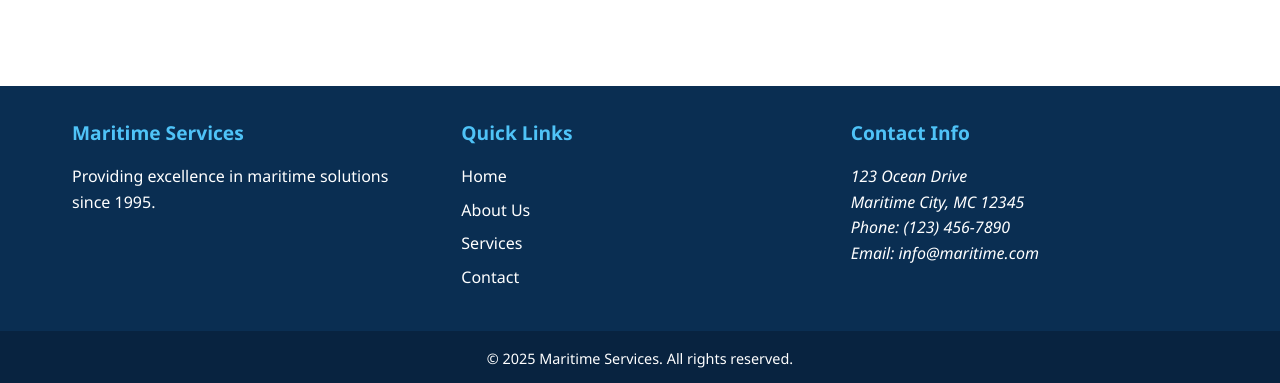
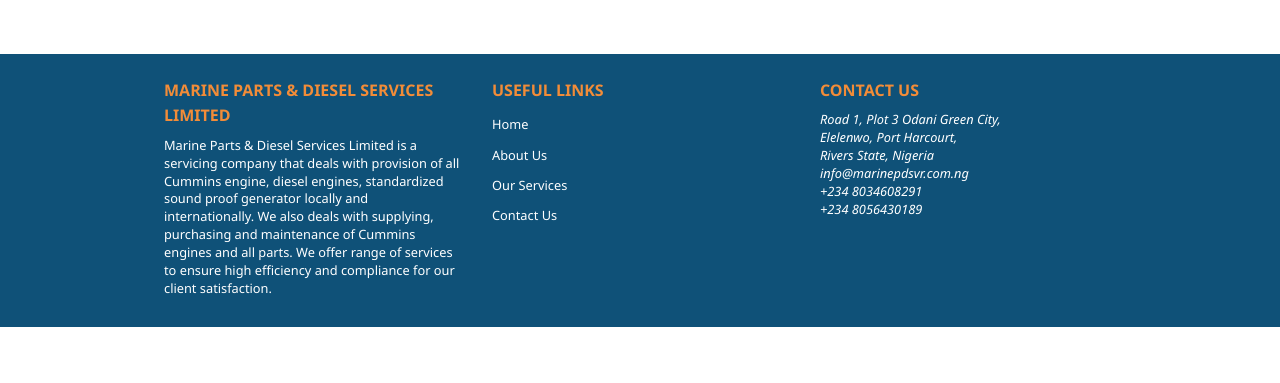
Before and after one commit to jgina/Marinetime-web, a React (Create React App) app in the folder marinecompany-web/: page /services in a window 1280 px wide. Shown: the part 2642-3025 px from the top of the page. After the commit the page ends 2969 px from the top, so only its background shows below. Built offline with nearby package versions, Linux system fonts and the light colour scheme.

Commit message:
updated footer

```diff
--- a/marinecompany-web/src/components/Footer/Footer.js
+++ b/marinecompany-web/src/components/Footer/Footer.js
@@ -6,30 +6,31 @@
     <footer className={styles.footer}>
       <div className={styles.footerContainer}>
         <div className={styles.footerSection}>
-          <h3 className={styles.footerHeading}>Maritime Services</h3>
-          <p className={styles.footerText}>Providing excellence in maritime solutions since 1995.</p>
+          <h3 className={styles.footerHeading}>MARINE PARTS & DIESEL SERVICES LIMITED</h3>
+          <p className={styles.footerText}>
+            Marine Parts & Diesel Services Limited is a servicing company that deals with provision of all Cummins engine, diesel engines, standardized sound proof generator locally and internationally. We also deals with supplying, purchasing and maintenance of Cummins engines and all parts. We offer range of services to ensure high efficiency and compliance for our client satisfaction.
+          </p>
         </div>
         <div className={styles.footerSection}>
-          <h3 className={styles.footerHeading}>Quick Links</h3>
+          <h3 className={styles.footerHeading}>USEFUL LINKS</h3>
           <ul className={styles.footerLinks}>
             <li><a href="/">Home</a></li>
             <li><a href="/about">About Us</a></li>
-            <li><a href="/services">Services</a></li>
-            <li><a href="/contact">Contact</a></li>
+            <li><a href="/services">Our Services</a></li>
+            <li><a href="/contact">Contact Us</a></li>
           </ul>
         </div>
         <div className={styles.footerSection}>
-          <h3 className={styles.footerHeading}>Contact Info</h3>
+          <h3 className={styles.footerHeading}>CONTACT US</h3>
           <address className={styles.footerText}>
-            123 Ocean Drive<br />
-            Maritime City, MC 12345<br />
-            Phone: (123) 456-7890<br />
-            Email: info@maritime.com
+            Road 1, Plot 3 Odani Green City,<br />
+            Elelenwo, Port Harcourt,<br />
+            Rivers State, Nigeria<br />
+            info@marinepdsvr.com.ng<br />
+            +234 8034608291<br />
+            +234 8056430189
           </address>
         </div>
-      </div>
-      <div className={styles.footerBottom}>
-        <p>&copy; {new Date().getFullYear()} Maritime Services. All rights reserved.</p>
       </div>
     </footer>
   );
--- a/marinecompany-web/src/components/Footer/Footer.module.css
+++ b/marinecompany-web/src/components/Footer/Footer.module.css
@@ -1,34 +1,36 @@
 .footer {
-    background-color: #0a2e52;
+  background-color: #0f5178;
   color: white;
-    padding: 2rem 0 0;
-    margin-top: 2rem;
+  padding: 1rem 0;
 }
 
 .footerContainer {
   display: flex;
   justify-content: space-between;
-    max-width: 1200px;
+  max-width: 1000px;
   margin: 0 auto;
-    padding: 0 2rem;
+  padding: 0 1rem;
   flex-wrap: wrap;
-    gap: 2rem;
+  gap: 1rem;
 }
 
 .footerSection {
   flex: 1;
   min-width: 200px;
+  padding: 0.5rem;
 }
 
 .footerHeading {
-    color: #4fc3f7;
-    margin-bottom: 1rem;
-    font-size: 1.2rem;
+  color: #f28c38;
+  margin-bottom: 0.5rem;
+  font-size: 1rem;
+  text-transform: uppercase;
 }
 
 .footerText {
-    line-height: 1.6;
-    margin: 0.5rem 0;
+  line-height: 1.4;
+  font-size: 0.8rem;
+  margin: 0.3rem 0;
 }
 
 .footerLinks {
@@ -38,30 +40,32 @@
 }
 
 .footerLinks li {
-    margin-bottom: 0.5rem;
+  margin-bottom: 0.3rem;
 }
 
 .footerLinks a {
   color: white;
   text-decoration: none;
+  font-size: 0.8rem;
   transition: color 0.3s;
 }
 
 .footerLinks a:hover {
-    color: #4fc3f7;
-  }
-
-  .footerBottom {
-    text-align: center;
-    padding: 1rem;
-    margin-top: 2rem;
-    background-color: #082340;
-    font-size: 0.9rem;
+  color: #f28c38;
 }
 
 @media (max-width: 768px) {
   .footerContainer {
     flex-direction: column;
-      gap: 1.5rem;
+    gap: 1rem;
+    text-align: center;
+  }
+
+  .footerSection {
+    padding: 0;
+  }
+
+  .footerText {
+    text-align: center;
   }
 }
```
Lines whose indentation alone changed are shown as unchanged.
